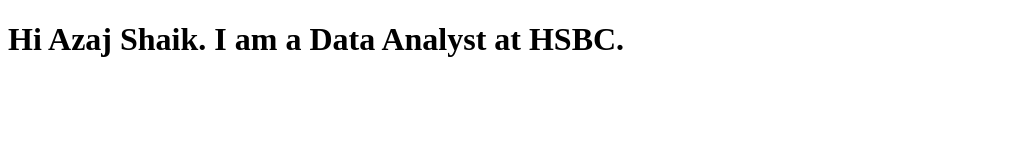
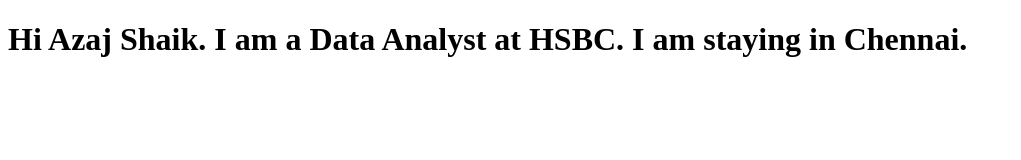
Before and after one commit to azaj20/Repository-1, a plain HTML site: page site/index1.html in a window 1280 px wide. Shown: the whole page, without its empty margins (0-1021 px from the left). Drawn offline with Linux system fonts and the light colour scheme.

Commit message:
Another addition to the page.

```diff
--- a/site/index1.html
+++ b/site/index1.html
@@ -4,6 +4,6 @@
 			<title>Hi Azaj Shaik</title>
 		</head>
 		<body>
-			<h1>Hi Azaj Shaik. I am a Data Analyst at HSBC.</h1>
+			<h1>Hi Azaj Shaik. I am a Data Analyst at HSBC. I am staying in Chennai.</h1>
 		</body>
 	</html>
```
